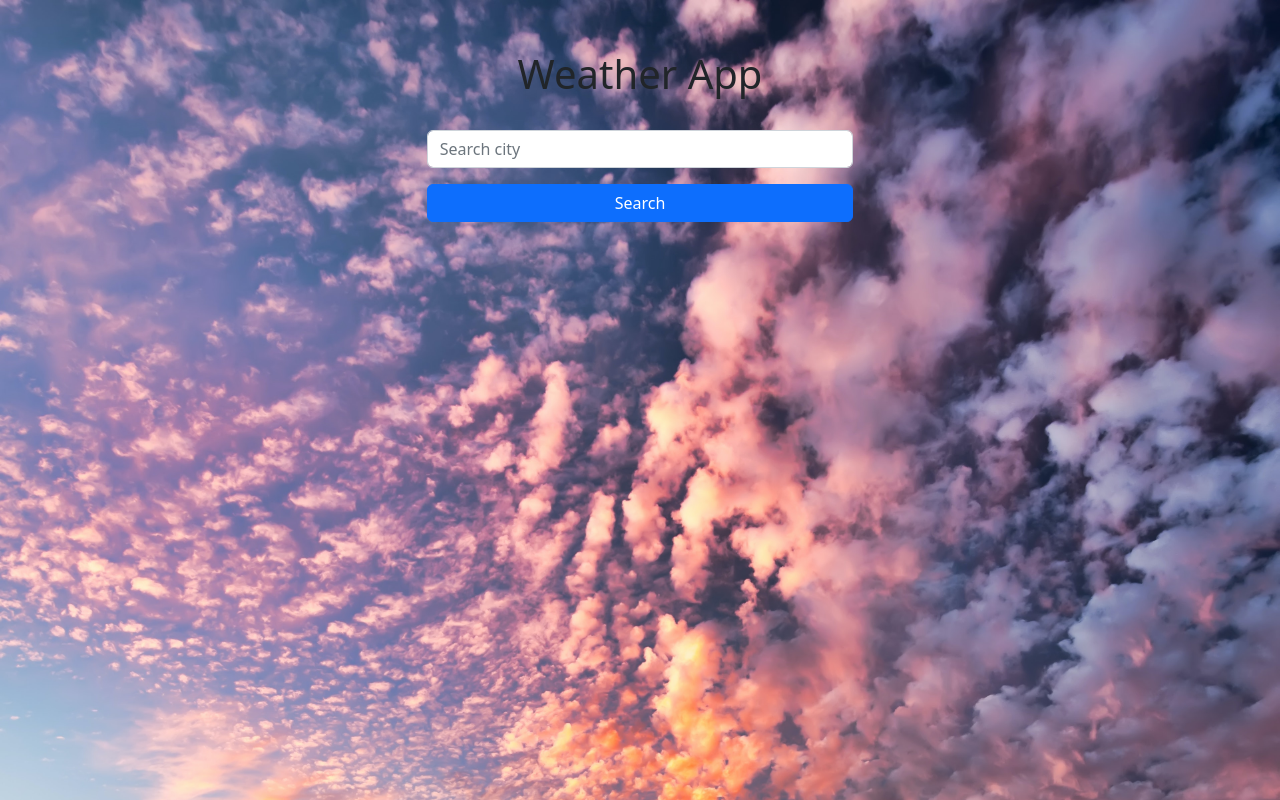
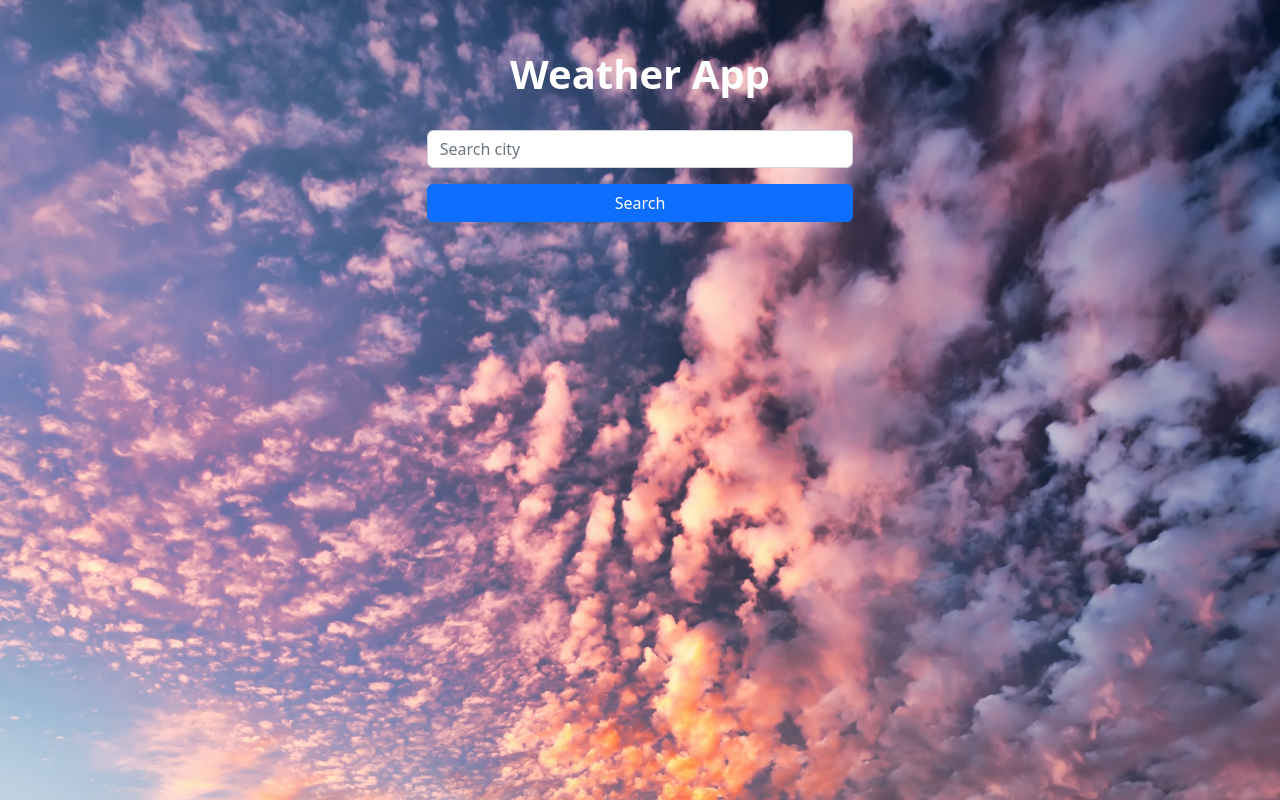
Before and after one commit to Vipashu/weather-app, a React (Create React App) app: page / in a window 1280 px wide. Built offline with nearby package versions, Linux system fonts and the light colour scheme.

Commit message:
Update App.css

```diff
--- a/src/App.css
+++ b/src/App.css
@@ -8,7 +8,7 @@
   justify-content: center;
 }
 
-.header{
+.heading{
   font-weight: 700;
   color: white;
   font-weight: 700;
```
